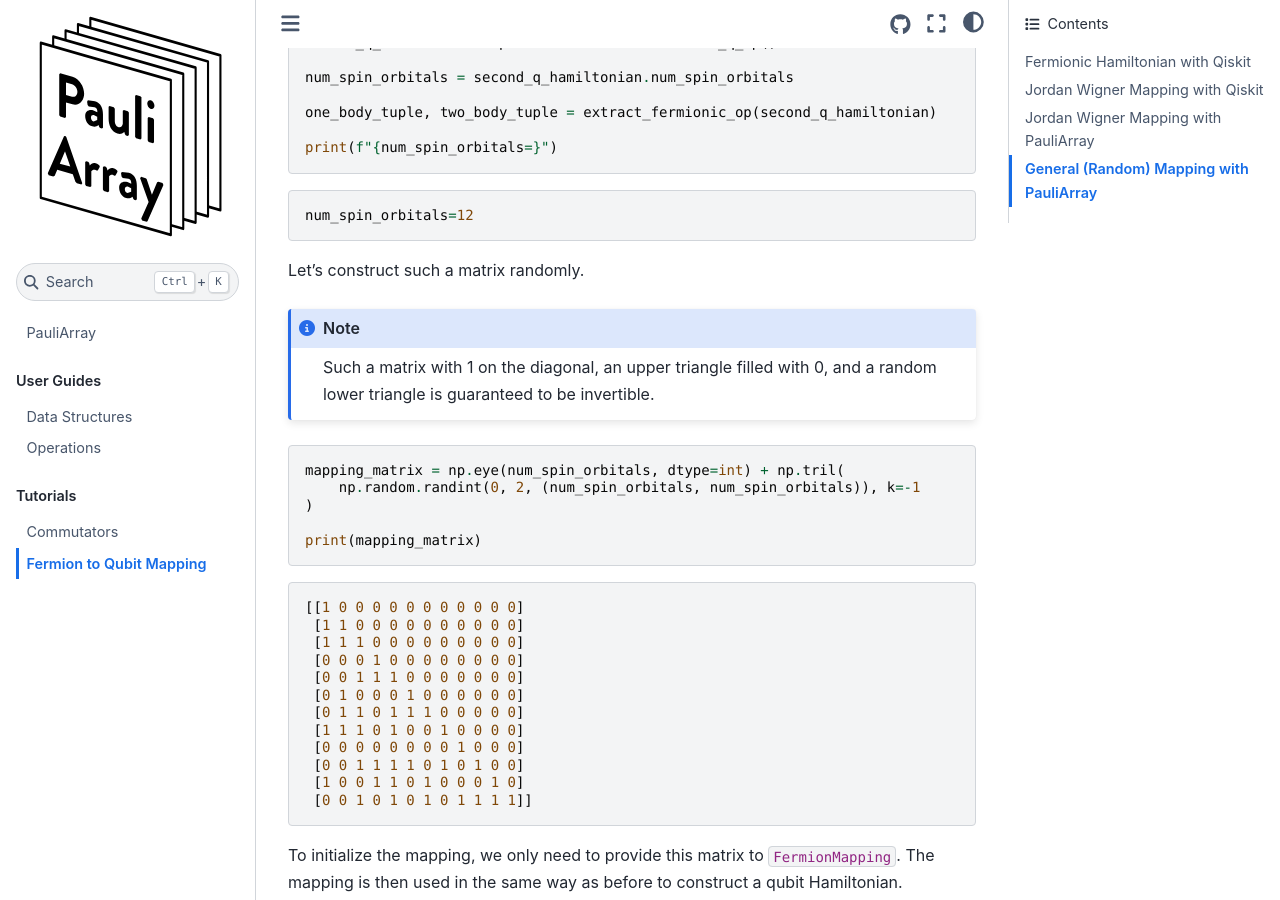
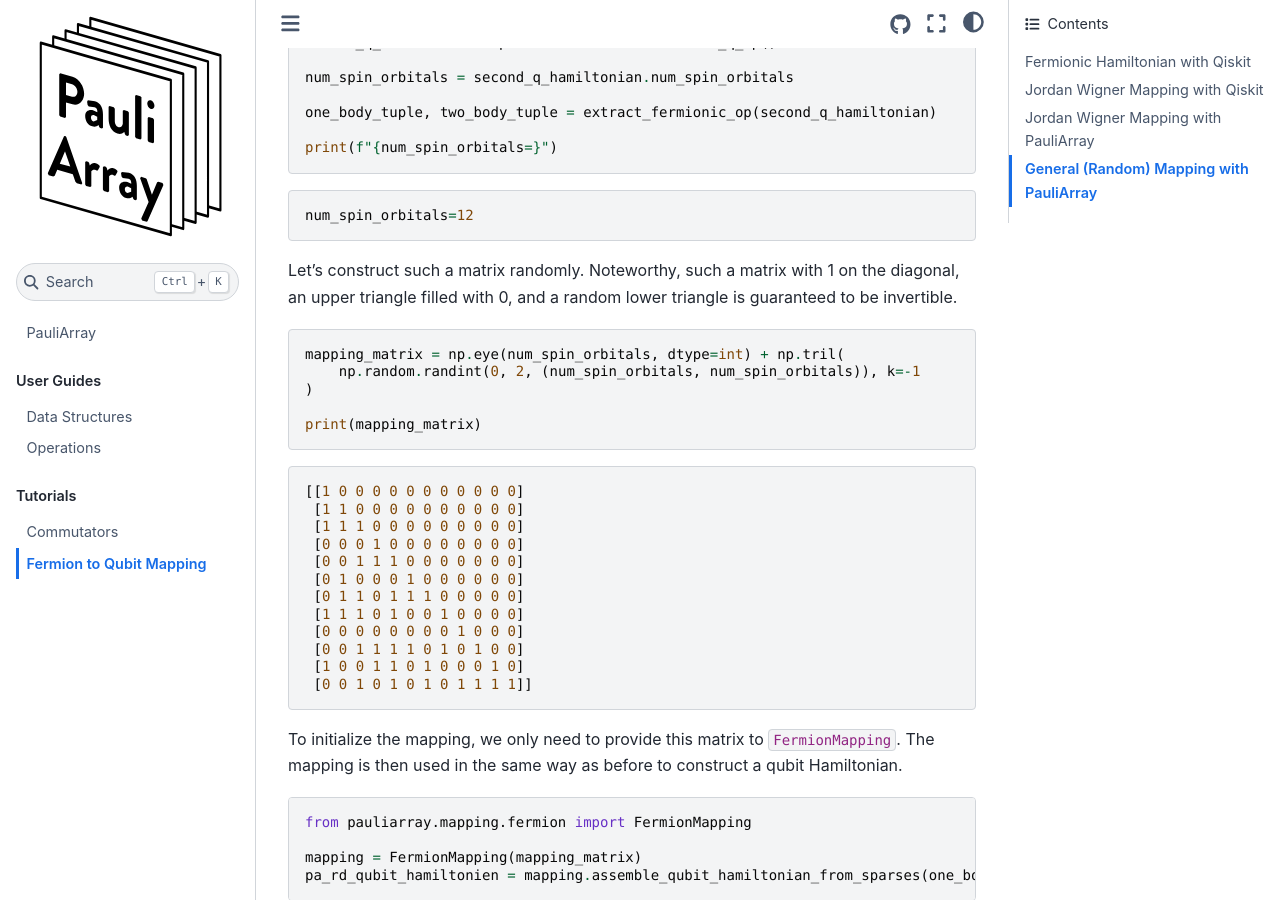
Before and after one commit to algolab-quantique/pauliarray, a Sphinx documentation site: the page built from documentation/source/tutorials/fermion_to_qubit_mapping.rst, in a window 1280 px wide and 900 px high, scrolled down 2498 px. Built offline with Sphinx 7.4.7 and the Sphinx Book theme 1.1.4, drawn with Linux system fonts in a browser that asks for light colours; pages that are not in the unit, such as notebooks, are missing from menus.

Commit message:
Update fermion_to_qubit_mapping.rst
Changed the note format for nicer formatting

```diff
--- a/documentation/source/tutorials/fermion_to_qubit_mapping.rst
+++ b/documentation/source/tutorials/fermion_to_qubit_mapping.rst
@@ -129,11 +129,7 @@
 
     num_spin_orbitals=12
 
-Let's construct such a matrix randomly.
-
-.. note::
-
-    Such a matrix with 1 on the diagonal, an upper triangle filled with 0, and a random lower triangle is guaranteed to be invertible.
+Let's construct such a matrix randomly. Noteworthy, such a matrix with 1 on the diagonal, an upper triangle filled with 0, and a random lower triangle is guaranteed to be invertible.
 
 .. code:: python
 
```
